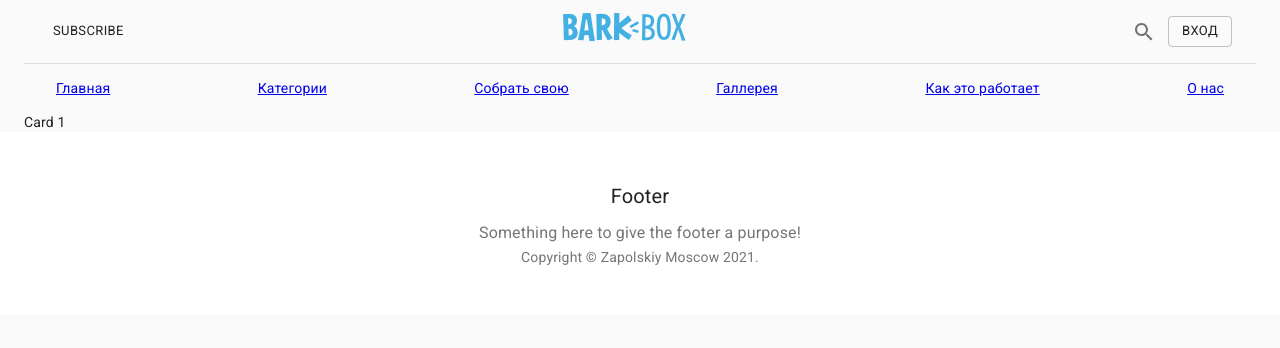
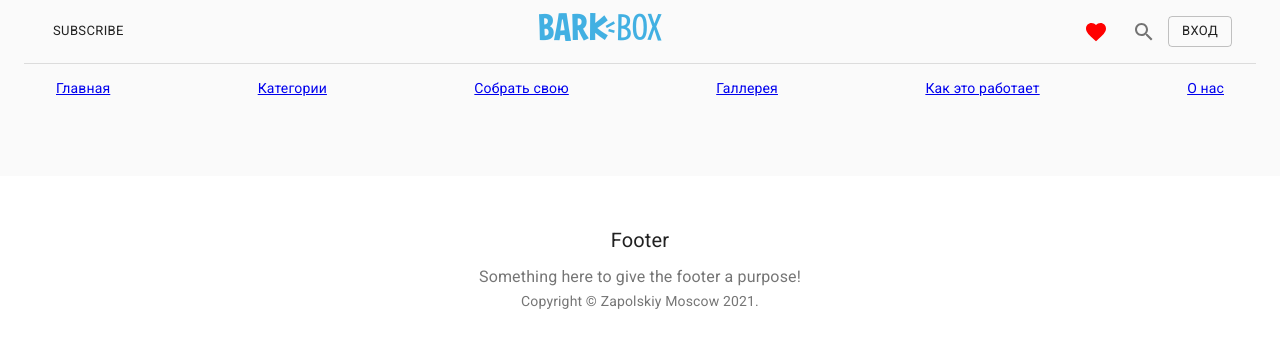
Before and after one commit to myliveweb/dev.smartrostov.ru, a React (Create React App) app: page /card/1 in a window 1280 px wide. Shown: the top 348 px of the page. Built offline with nearby package versions, Linux system fonts and the light colour scheme; no server answers.

Commit message:
Add Api Card item

```diff
--- a/src/App.tsx
+++ b/src/App.tsx
@@ -55,7 +55,7 @@ function App() {
           <>
             <CssBaseline />
             <Container maxWidth="lg">
-              <Header title="Давай меняться" sections={sections} />
+              <Header title="Давай меняться" sections={sections} favoriteList={favoriteList} />
               <Route path="/" exact>
                 <Home favoriteList={favoriteList} setFavoriteList={setFavoriteList} cardList={cardList} />
               </Route>
--- a/src/components/Header.tsx
+++ b/src/components/Header.tsx
@@ -1,12 +1,14 @@
 import React from 'react';
 import { useHistory, NavLink } from 'react-router-dom'
 import PropTypes from 'prop-types';
-import { makeStyles } from '@material-ui/core/styles';
+import { Theme, makeStyles, withStyles, createStyles } from '@material-ui/core/styles';
 import Toolbar from '@material-ui/core/Toolbar';
 import Button from '@material-ui/core/Button';
 import IconButton from '@material-ui/core/IconButton';
 import SearchIcon from '@material-ui/icons/Search';
 import Typography from '@material-ui/core/Typography';
+import Badge from '@material-ui/core/Badge';
+import FavoriteIcon from '@material-ui/icons/Favorite';
 
 const useStyles = makeStyles((theme) => ({
   toolbar: {
@@ -25,16 +27,28 @@ const useStyles = makeStyles((theme) => ({
   },
 }));
 
+const StyledBadge = withStyles((theme: Theme) =>
+  createStyles({
+    badge: {
+      right: -3,
+      top: 1,
+      border: `2px solid ${theme.palette.background.paper}`,
+      padding: '0 4px',
+    },
+  }),
+)(Badge);
+
 interface HeaderProps {
     title: string,
-    sections: {title: string, url: string}[]
+    sections: {title: string, url: string}[],
+    favoriteList: number[],
 }
 
 export const Header: React.FC<HeaderProps> = (props) => {
   const classes = useStyles();
   const history = useHistory()
 
-  const { sections } = props;
+  const { sections, favoriteList } = props;
 
   return (
     <>
@@ -50,6 +64,11 @@ export const Header: React.FC<HeaderProps> = (props) => {
         >
           <img src="/asset/img/1.png" alt="" />
         </Typography>
+        <IconButton aria-label="cart">
+          <StyledBadge badgeContent={favoriteList.length} color="secondary">
+            <FavoriteIcon style={{ color: 'red' }} />
+          </StyledBadge>
+        </IconButton>
         <IconButton>
           <SearchIcon />
         </IconButton>
--- a/src/pages/Card.tsx
+++ b/src/pages/Card.tsx
@@ -1,12 +1,31 @@
 import React from 'react'
+import axios from 'axios'
+import { makeStyles } from '@material-ui/core/styles'
+import Box from '@material-ui/core/Box';
+import Grid from '@material-ui/core/Grid';
+import Paper from '@material-ui/core/Paper';
+import CardMedia from '@material-ui/core/CardMedia';
 
-const dataItems = [
-  { id: 1, shop: 'vliga', name: 'Мороженое Минское Пломбир шоколадный ж15% 400г Россия', date: 'с 8 по 20 января', photo: '/asset/img/1.webp', price: '159,90 ₽', oldPrice: '209,90 ₽' },
-  { id: 2, shop: 'mfamily', name: 'Мороженное Магнат миндаль, 0,073кг', date: 'с 20 по 26 января', photo: '/asset/img/2.webp', price: '44,90 ₽', oldPrice: '89,80 ₽' },
-  { id: 3, shop: 'nkvartal', name: 'Мороженое двухслойное Золотая ириска в карамельной глазури эскимо (сырок) 15% 80 гр', date: 'с 18 по 31 января', photo: '/asset/img/3.webp', price: '36,90 ₽', oldPrice: '64,90 ₽' },
-  { id: 4, shop: 'dixi', name: 'Мороженое КОРНЕТТО ЮНИКОРН рожок, 73 г', date: 'с 14 по 31 января', photo: '/asset/img/4.webp', price: '49,99 ₽', oldPrice: '79,99 ₽' },
-]
+const useStyles = makeStyles({
+  root: {
+    width: 300,
+  },
+  paper: {
+    width: '100%',
+    display: 'flex',
+  },
+  media: {
+    height: 0,
+    paddingTop: '100%', // 16:9
+    //paddingTop: '56.25%', // 16:9
+  },
+});
 
+const init = {
+  id: 0,
+  photo: '',
+  name: '',
+}
 interface CardProps {
   match: {params: {
     id: string
@@ -17,14 +36,40 @@ const Card: React.FC<CardProps> = (props) => {
 
   const id = parseInt(props.match.params.id, 10)
 
-  const [itemCard] = dataItems.filter(card => {
-    return card.id === id;
-  })
+  const [cardItem, setCardItem] = React.useState(init);
+
+  React.useEffect(() => {
+    axios.get(`https://api.zapolskiy.moscow/v2/?action=card_item&id=${id}`)
+      .then(res => {
+        setCardItem(() => res.data)
+      })
+  }, []);
+
+  console.log(cardItem)
+
+  const classes = useStyles();
 
   return (
-    <div>
-      Card {id}
-    </div>
+    <Box my={4} style={{flexGrow: 1}}>
+      <Grid container md={12}>
+      {cardItem.id > 0 &&
+        <Paper className={classes.paper} elevation={1} >
+          <Grid item xs={12} sm={6} md={4} style={{padding: '15px'}}>
+            <CardMedia
+              className={classes.media}
+              image={cardItem.photo}
+              title="Paella dish"
+            />
+          </Grid>
+          <Grid item xs={12} sm={6} md={8} style={{padding: '15px'}}>
+            <h2>
+              {cardItem.name}
+            </h2>
+          </Grid>
+        </Paper>
+      }
+      </Grid>
+    </Box>
   )
 }
 
--- a/src/pages/Home.tsx
+++ b/src/pages/Home.tsx
@@ -2,14 +2,6 @@ import React from 'react';
 import Box from '@material-ui/core/Box';
 import CardItem from '../components/CardItem';
 import Grid from '@material-ui/core/Grid';
-
-const dataItems = [
-  { id: 1, shop: 'vliga', name: 'Мороженое Минское Пломбир шоколадный ж15% 400г Россия', date: 'с 8 по 20 января', photo: '/asset/img/1.webp', price: '159,90 ₽', oldPrice: '209,90 ₽' },
-  { id: 2, shop: 'mfamily', name: 'Мороженное Магнат миндаль, 0,073кг', date: 'с 20 по 26 января', photo: '/asset/img/2.webp', price: '44,90 ₽', oldPrice: '89,80 ₽' },
-  { id: 3, shop: 'nkvartal', name: 'Мороженое двухслойное Золотая ириска в карамельной глазури эскимо (сырок) 15% 80 гр', date: 'с 18 по 31 января', photo: '/asset/img/3.webp', price: '36,90 ₽', oldPrice: '64,90 ₽' },
-  { id: 4, shop: 'dixi', name: 'Мороженое КОРНЕТТО ЮНИКОРН рожок, 73 г', date: 'с 14 по 31 января', photo: '/asset/img/4.webp', price: '49,99 ₽', oldPrice: '79,99 ₽' },
-]
-
 interface HomeProps {
   favoriteList: number[],
   setFavoriteList: (favoriteList: number[]) => void;
@@ -28,8 +20,6 @@ const Home: React.FC<HomeProps> = ({favoriteList, setFavoriteList, cardList}) =>
 
   const favState = { favoriteList: favoriteList, setFavoriteList: setFavoriteList }
 
-  console.log(cardList);
-
   return (
     <Box my={4} style={{flexGrow: 1}}>
       <Grid container spacing={3}>
```
